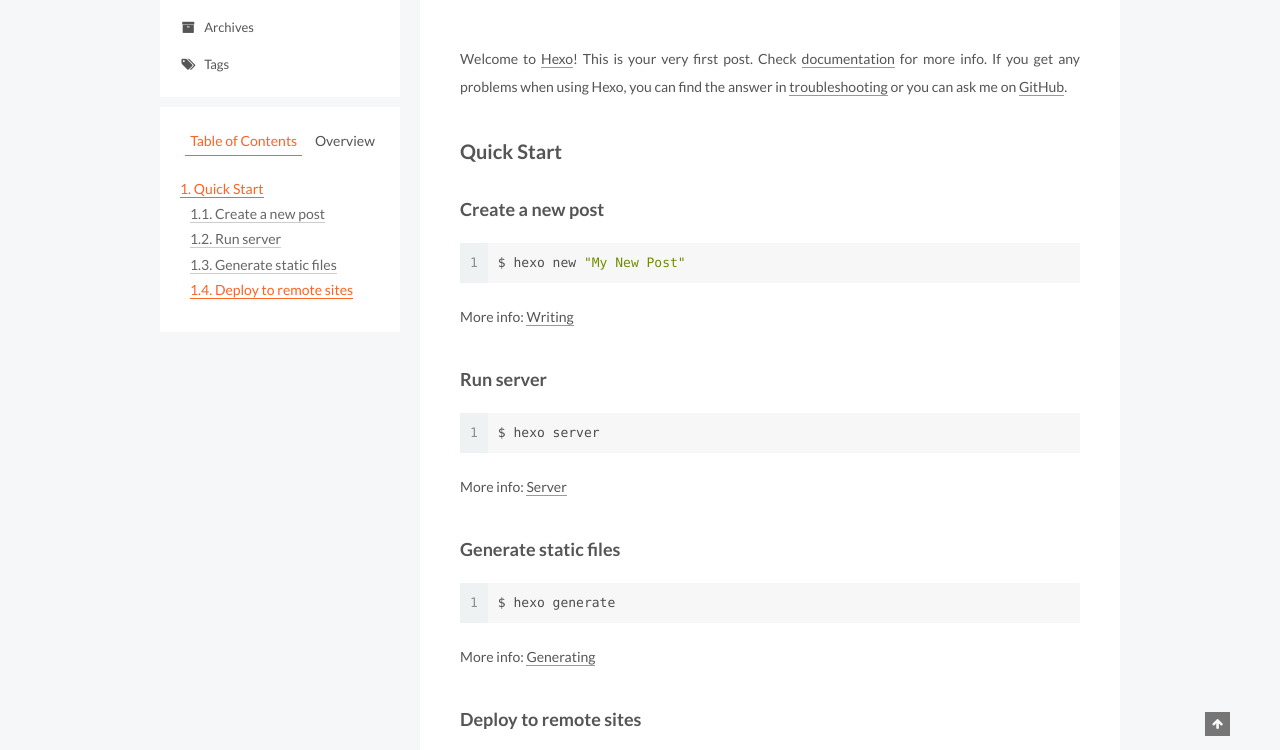
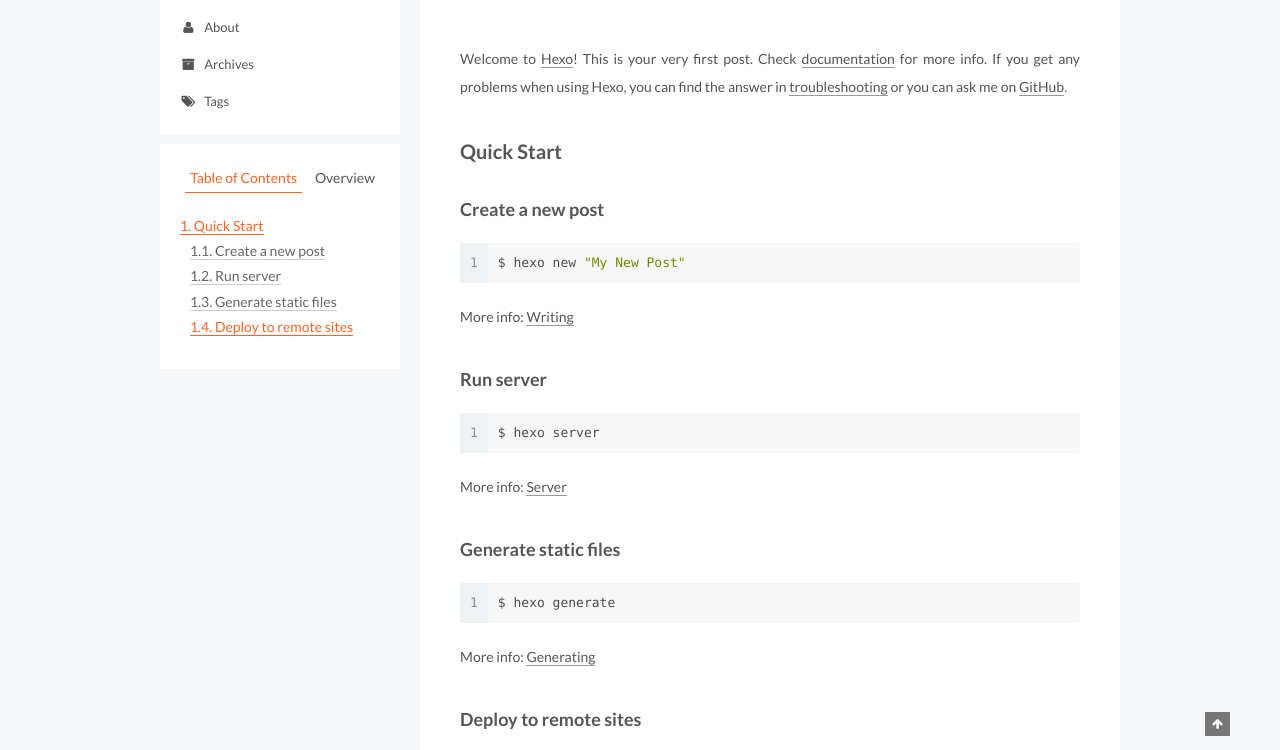
Before and after one commit to lilibrary/quantumlol.github.io, a plain HTML site: page 2016/11/17/hello-world/index.html in a window 1280 px wide. Shown: the part 164-914 px from the top of the page. Drawn offline with Linux system fonts and the light colour scheme.

Commit message:
Site updated: 2016-11-18 05:45:54

```diff
--- a/2016/11/17/hello-world/index.html
+++ b/2016/11/17/hello-world/index.html
@@ -199,6 +199,16 @@ Quick">
               <i class="menu-item-icon fa fa-fw fa-th"></i> <br />
 
             Categories
+          </a>
+        </li>
+
+
+        <li class="menu-item menu-item-about">
+          <a href="/about" rel="section">
+
+              <i class="menu-item-icon fa fa-fw fa-user"></i> <br />
+
+            About
           </a>
         </li>
 
```
Also changed, not shown: 2016/11/17/读诗/index.html (+10 -0 lines), about/index.html (+10 -0 lines), archives/2016/11/index.html (+10 -0 lines), archives/2016/index.html (+10 -0 lines), archives/index.html (+10 -0 lines), categories/index.html (+10 -0 lines), categories/稿/index.html (+10 -0 lines), index.html (+10 -0 lines), tags/hexo/index.html (+10 -0 lines), tags/index.html (+10 -0 lines).
